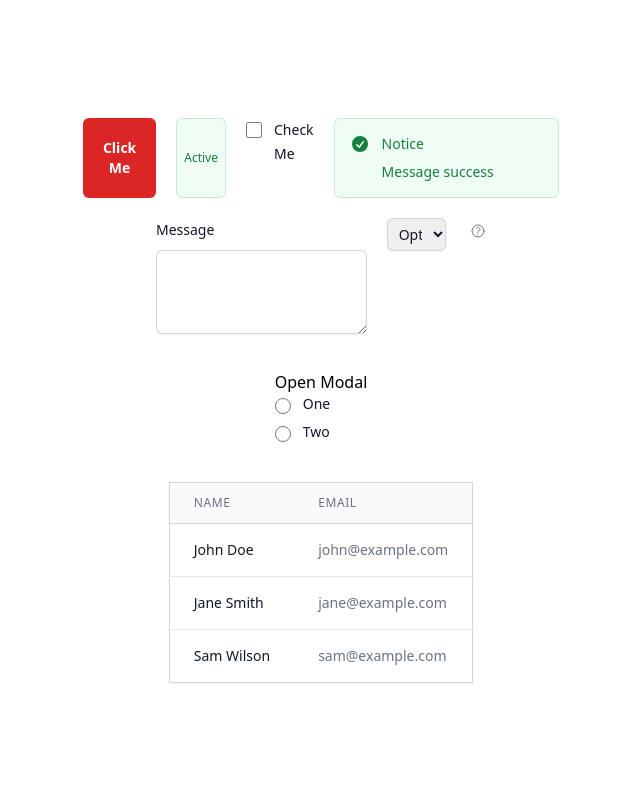
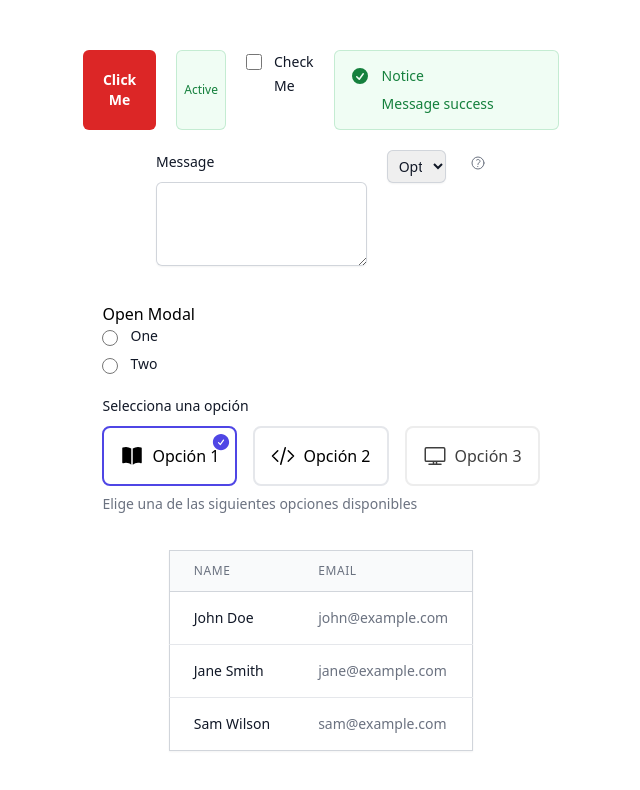
Before and after one commit to rody-huancas/components-react, a React (Vite) app: page / in a window 1280 px wide. Shown: the top 790 px of the page, without its empty margins (319-959 px from the left). Built offline with nearby package versions, Linux system fonts and the light colour scheme.

Commit message:
Feat: select card

```diff
--- a/src/App.tsx
+++ b/src/App.tsx
@@ -10,11 +10,21 @@ import { ConfirmModal } from './components/modal/ConfirmModal'
 import { ContextualHelp } from './components/ContextualHelp'
 import { Table, TableBody, TableHeader } from './components/Table'
 import { RadioGroup } from './components/RadioGroup'
+import { SelectCard } from './SelectCard'
+
+import { BookOpenIcon } from '@heroicons/react/24/solid'
+import { CodeBracketIcon, TvIcon } from '@heroicons/react/24/outline'
 
 const users = [
   { id: 1, name: 'John Doe', email: 'john@example.com' },
   { id: 2, name: 'Jane Smith', email: 'jane@example.com' },
   { id: 3, name: 'Sam Wilson', email: 'sam@example.com' },
+]
+
+const optionsCard = [
+  { key: 'option1', name: 'Opción 1', icon: <BookOpenIcon className="h-6 w-6" /> },
+  { key: 'option2', name: 'Opción 2', icon: <CodeBracketIcon className="h-6 w-6" /> },
+  { key: 'option3', name: 'Opción 3', icon: <TvIcon className="h-6 w-6" />, disabled: true },
 ]
 
 const App = () => {
@@ -72,6 +82,20 @@ const App = () => {
           onChange={() => {}}
           value='Option'
         />
+
+        <SelectCard
+          label="Selecciona una opción"
+          help="Elige una de las siguientes opciones disponibles"
+          options={optionsCard}
+          selectedKey="option1"
+          onChange={() => {}}
+          renderItem={(option) => (
+            <div className="flex items-center">
+              {option.icon}
+              <span className="ml-2">{option.name}</span>
+            </div>
+          )}
+        />
       </div>
 
       <div>
--- /dev/null
+++ b/src/SelectCard.tsx
@@ -0,0 +1,103 @@
+import React, { useState } from 'react'
+import classNames from 'classnames'
+import { twMerge } from 'tailwind-merge'
+import { CheckCircleIcon } from '@heroicons/react/24/solid'
+
+interface Option {
+  key: string
+  [key: string]: any
+  disabled?: boolean
+}
+
+interface SelectCardProps {
+  label?: string
+  help?: React.ReactNode
+  error?: React.ReactNode
+  required?: boolean
+  options: Option[]
+  selectedKey?: string
+  className?: string
+  onChange?: (selectedOption: Option) => void
+  renderItem: (option: Option) => React.JSX.Element
+}
+
+const SelectCard = ({
+  label, help, error, options, required = false, selectedKey, className, onChange, renderItem
+}: SelectCardProps) => {
+  const [selectedOption, setSelectedOption] = useState(() => {
+    if (!selectedKey) {
+      return { key: '' }
+    }
+
+    return (
+      options.find((option: { key: string }) => option.key === selectedKey) ||
+      options[0]
+    )
+  })
+
+  const handleChange = (option: Option) => {
+    if (option.disabled) {
+      return
+    }
+
+    setSelectedOption(option)
+
+    if (onChange) {
+      onChange(option)
+    }
+  }
+
+  return (
+    <div className="mb-4">
+      {label && (
+        <div className="mb-2">
+          <label
+            className={twMerge(
+              'block text-sm font-medium leading-6 text-gray-900 dark:text-white',
+            )}
+          >
+            {label} {required && <span className="text-red-500">*</span>}
+          </label>
+        </div>
+      )}
+
+      <div className={twMerge('flex space-x-4', className)}>
+        {options.map((option: Option, index: React.Key | null | undefined) => (
+          <div
+            key={index}
+            className={twMerge(
+              selectedOption.key === option.key
+                ? 'border-indigo-600 dark:border-indigo-300'
+                : 'border-gray-200 dark:border-gray-600',
+              'relative flex cursor-pointer text-center rounded-lg border-2 p-4 bg-white dark:bg-white/10 dark:text-gray-200 focus:outline-none',
+              option.disabled ? 'opacity-75 cursor-not-allowed grayscale' : '',
+            )}
+            onClick={() => handleChange(option)}
+          >
+            {renderItem(option)}
+
+            <div
+              className={classNames(
+                'absolute top-0 right-0 p-1 rounded-full',
+                selectedOption.key === option.key
+                  ? ' text-indigo-600 dark:text-indigo-400'
+                  : 'invisible',
+              )}
+            >
+              <CheckCircleIcon className="h-5 w-5" />
+            </div>
+          </div>
+        ))}
+      </div>
+
+      {help && (
+        <p className="text-gray-500 dark:text-gray-400 text-sm mt-2">{help}</p>
+      )}
+      {error && (
+        <p className="text-red-600 dark:text-red-400 text-sm mt-2">{error}</p>
+      )}
+    </div>
+  )
+}
+
+export { SelectCard }
```
